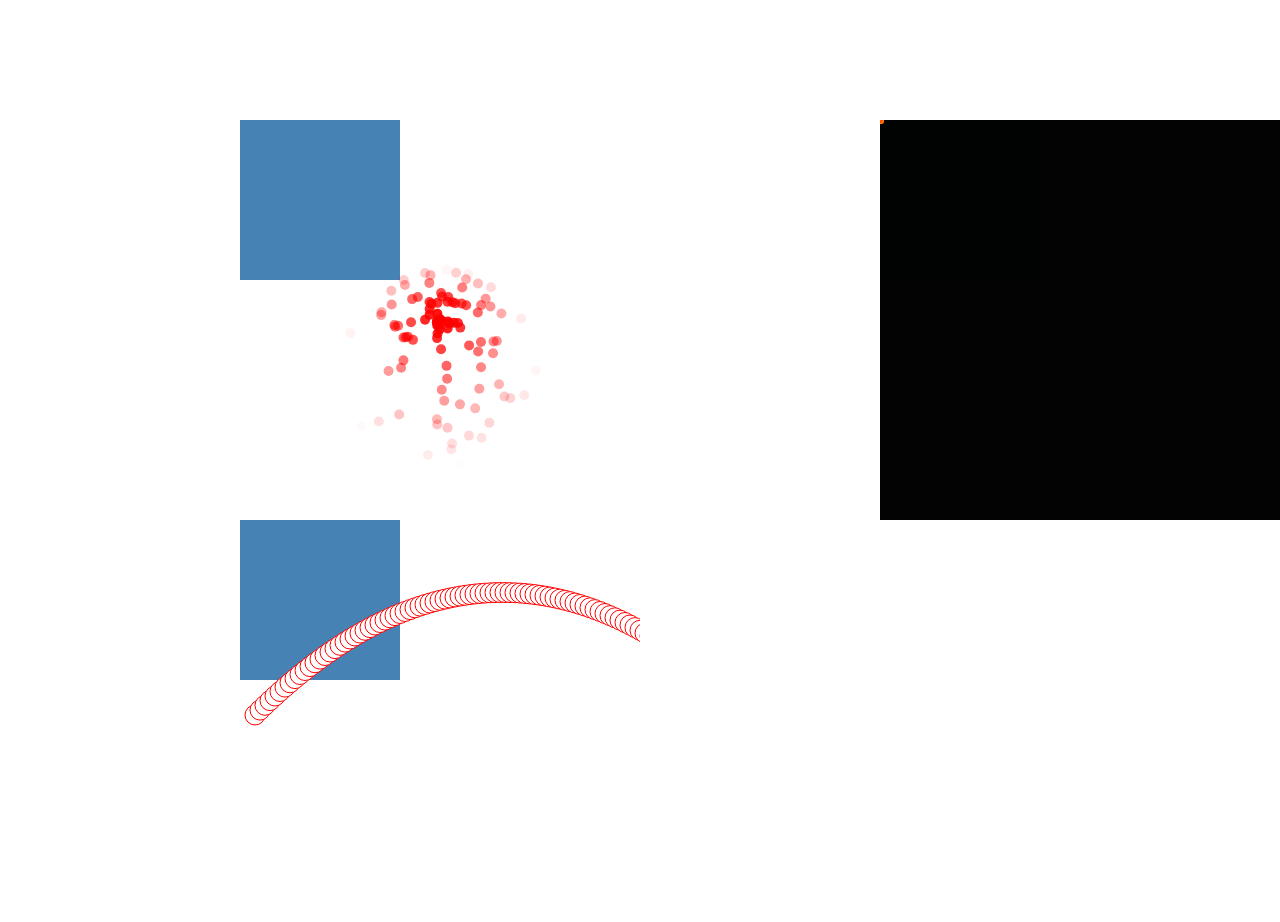
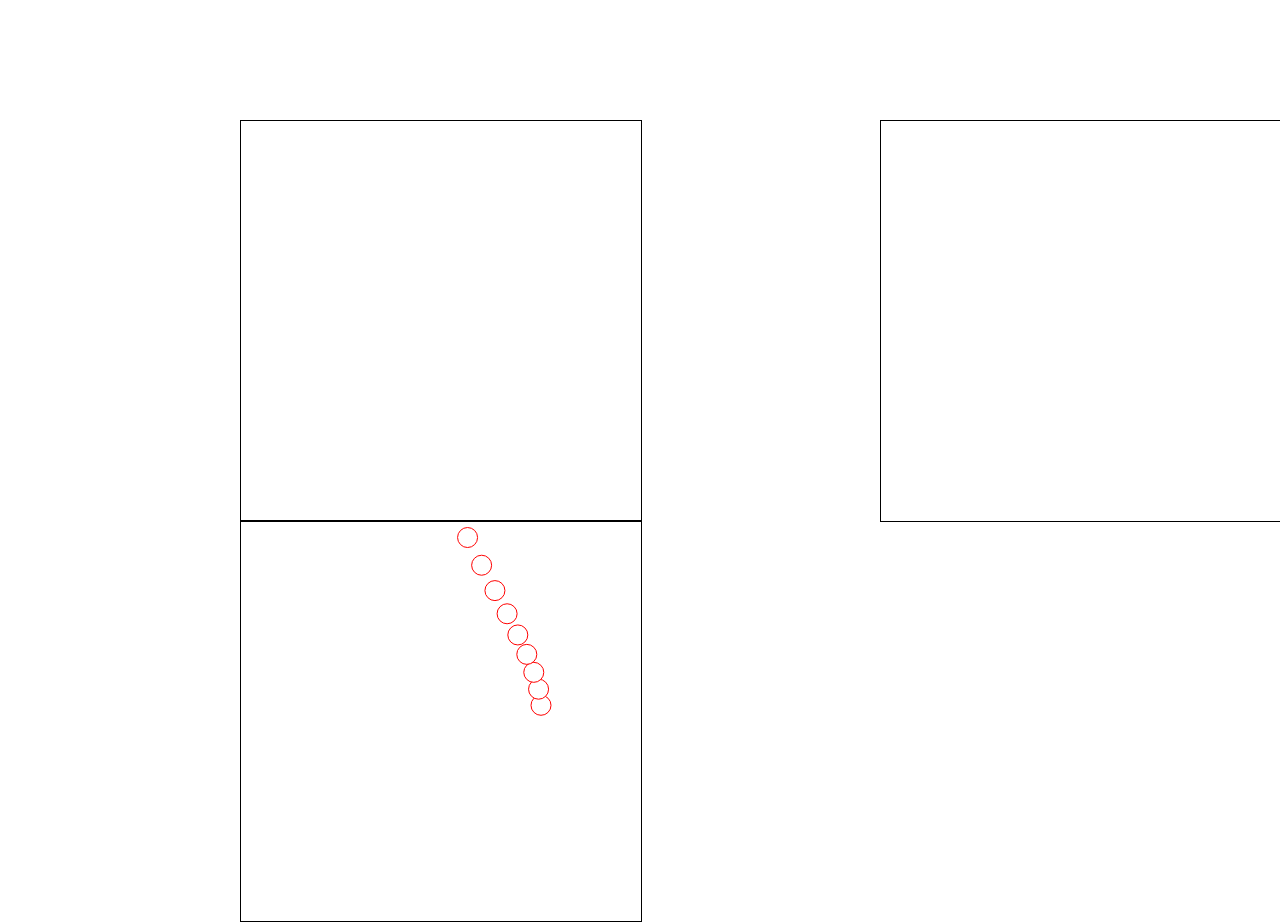
Before and after one commit to Nick22nd/frolicking-flames, a website built with webpack: page demo/index.html in a window 1280 px wide. Built offline with nearby package versions, Linux system fonts and the light colour scheme.

Commit message:
add velocity computed

```diff
--- a/demo/index.html
+++ b/demo/index.html
@@ -19,9 +19,14 @@
         place-items: center;
     }
     .container {
-        background-color: steelblue;
+        /* background-color: steelblue; */
         width: 10rem;
         height: 10rem;
+        /* border: 1px solid black; */
+    }
+    .container canvas {
+        border: 1px solid black;
+
     }
     .item {
         /* line-height: 10rem;
--- a/src/index.ts
+++ b/src/index.ts
@@ -61,7 +61,7 @@ function basicParticleSystem() {
     start("basicParticleSystemCanvas", step);
 }
 
-basicParticleSystem();
+// basicParticleSystem();
 function interactiveEmit() {
     let canvas: HTMLCanvasElement, ctx: CanvasRenderingContext2D,
     isContinue: boolean, timeoutID: number;
@@ -142,16 +142,13 @@ function interactiveEmit() {
         newMousePosition = new Vector2(e.offsetX, e.offsetY);
     }
 }
-interactiveEmit();
+// interactiveEmit();
 
 function kinematics() {
     let canvas: HTMLCanvasElement, ctx: CanvasRenderingContext2D,
     isContinue: boolean, timeoutID: number;
     let ps = new ParticleSystem();
-    let dt = 0.1;
-    let position = new Vector2(10, 200);
-    let velocity = new Vector2(50, -50);
-    let acceleration = new Vector2(0, 10);
+
     function start(canvasName: string, func: Function) {
         if (timeoutID)
             stop();
@@ -180,10 +177,56 @@ function kinematics() {
         if (ctx != null)
             ctx.clearRect(0, 0, canvas.width, canvas.height);
     }
+    let dt = 0.1;
+    let radius = 100;
+    let angleSpeed = 2 * Math.PI / 4; // 1s 1/4圈
+    let position = new Vector2(300, 200) // 初始位置 center 200, 200
+    let velocity = new Vector2(0, - Math.PI * radius / 2); // 初始速度, 顺时针
+    // let position = new Vector2(radius * Math.cos(angleSpeed * 0), radius * Math.sin(angleSpeed * 0)).add(new Vector2(200, 200));
+    // let velocity = new Vector2(- radius * angleSpeed *  Math.sin(angleSpeed * 0), radius * angleSpeed * Math.cos(angleSpeed * 0));
+    // let acceleration = new Vector2(0, 10);
+    let theta = 0;
+    let count = 0;
+    let angle = 0;
+
+    // circular motion
+    let generateCircularMotionAcceleration = (time: number) => {
+        let ret;
+        //
+        let ax = - radius * angleSpeed * angleSpeed *  Math.cos(angle + angleSpeed * time);
+        let ay = - radius * angleSpeed * angleSpeed * Math.sin(angle + angleSpeed * time);
+        ret = new Vector2(ax, ay).multiply(time);
+        // theta += time * angleSpeed;
+        // let ret =  new Vector2(Math.cos(theta), Math.cos(theta)).multiply(-1 * Math.pow(angleSpeed, 2) );
+        // let ret = velocity.multiply(dt * w);
+        // let ret = acceleration.multiply(dt)
+        // let ret = new Vector2(- angleSpeed * angleSpeed * Math.cos(theta) * radius , - angleSpeed * angleSpeed * Math.sin(theta) * radius);
+        if(velocity.y > 0) {
+
+            // console.log("count", count);
+        }
+        count++;
+        // console.log(ret, theta / (Math.PI * 2));
+        return ret;
+
+    }
+    function generateVelocity(time: number) {
+        let ret;
+        let vx = - radius * angleSpeed *  Math.sin(angle + angleSpeed * time);
+        let vy = radius * angleSpeed * Math.cos(angle + angleSpeed * time);
+        ret = new Vector2(vx, vy);
+        return ret
+    }
     function step() {
         position = position.add(velocity.multiply(dt));
-        velocity = velocity.add(acceleration.multiply(dt));
-
+        // velocity = generateVelocity(dt); // OK
+        velocity = velocity.add(generateCircularMotionAcceleration(dt));
+        angle = angle + angleSpeed * dt;
+        // position = position.add(velocity.multiply(dt));
+        // velocity = velocity.add(acceleration.multiply(dt));
+        if(angle < 3 * Math.PI) {
+            console.log(Math.round(angle/ Math.PI) ,'position', position,'velocity', velocity);
+        }
         ctx.strokeStyle = "#FF0000";
         ctx.fillStyle = "#FFFFFF";
         ctx.beginPath();
```
